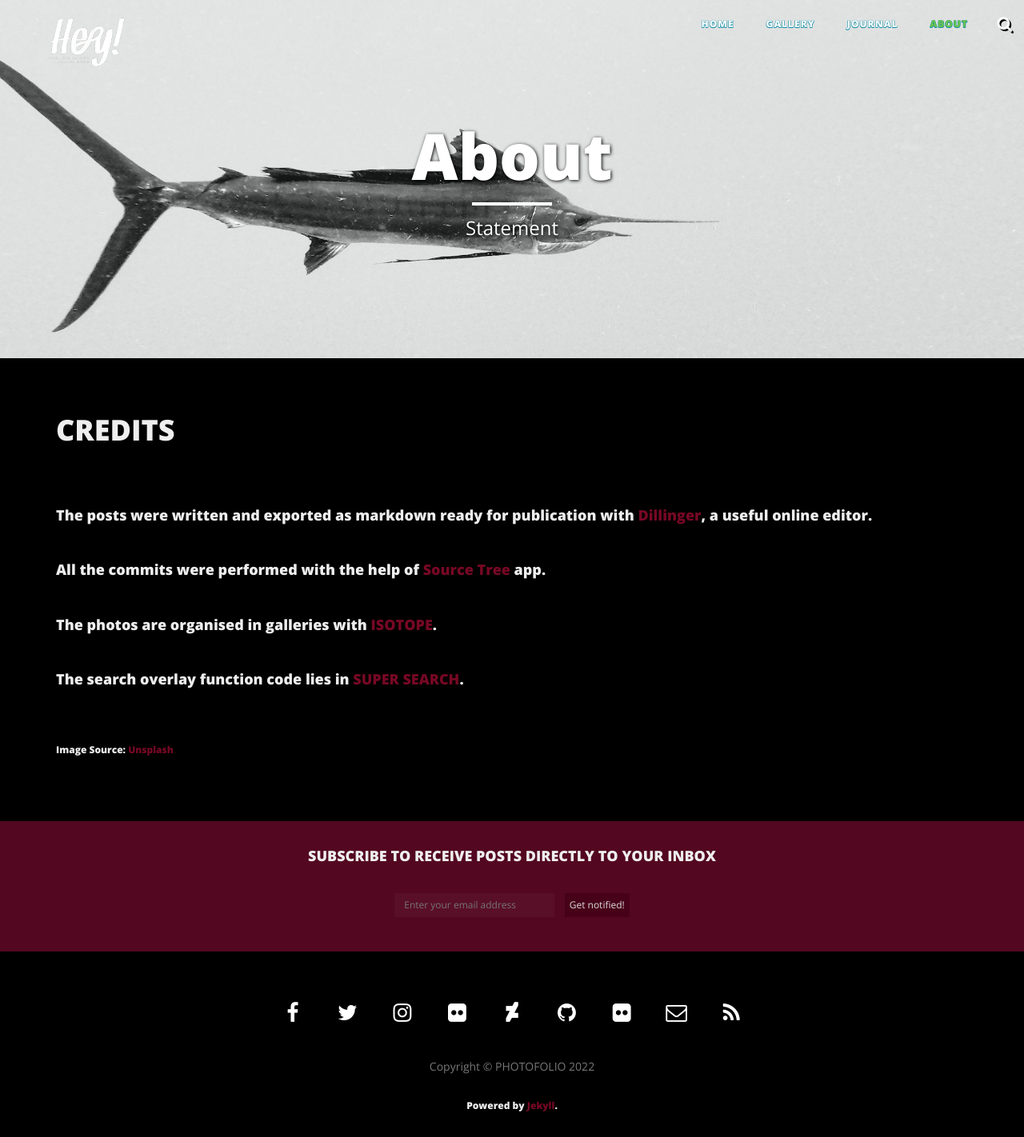
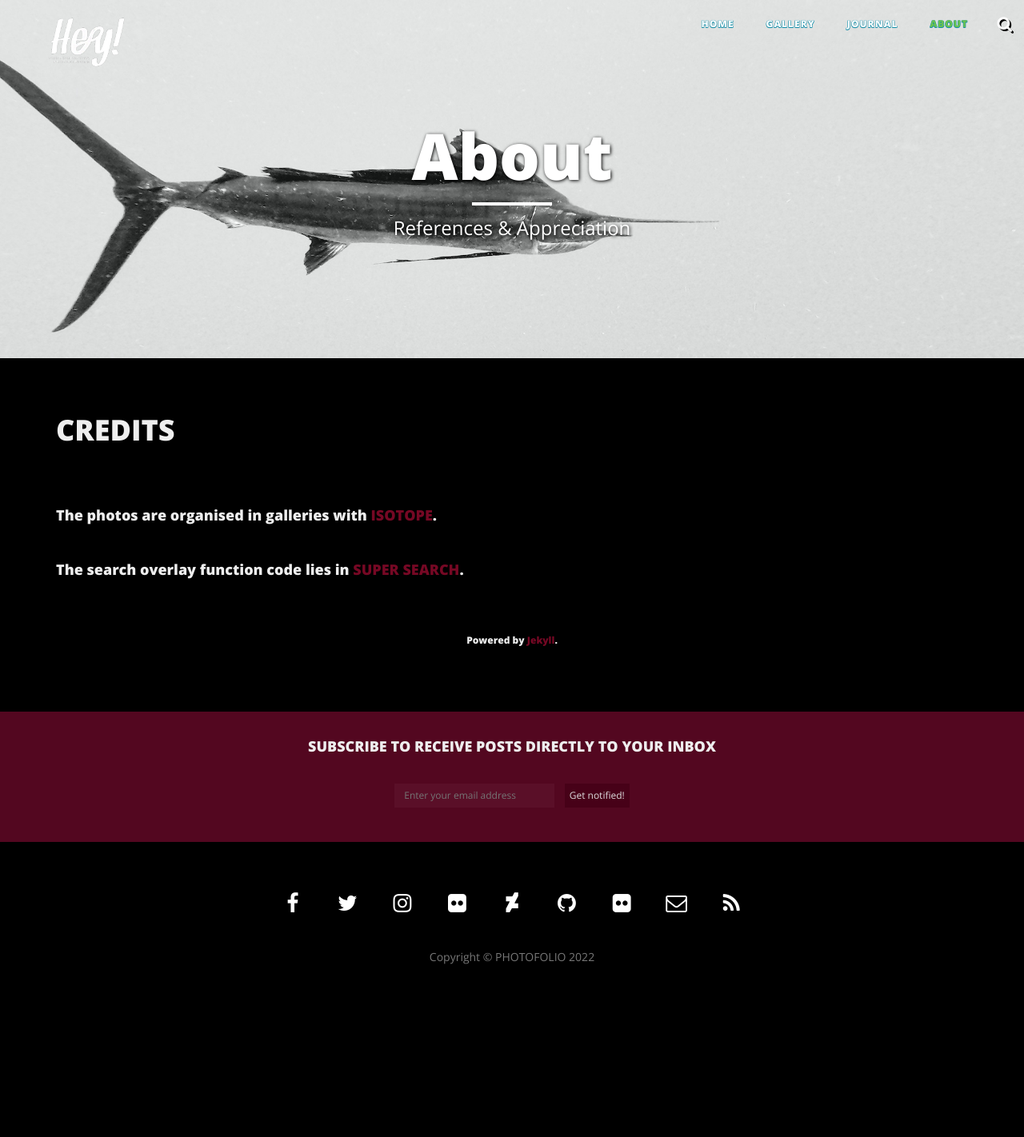
Before and after one commit to cmutnik/photofolio, a Jekyll site: the page built from about/index.html, in a window 1280 px wide. Shown: the whole page at 80% size. Built offline with Jekyll 4.4.1, drawn with Linux system fonts in a browser that asks for light colours; nearby versions of some CDN libraries; after the commit the page ends 1207 px from its top, so only the background shows below that.

Commit message:
fix citations

```diff
--- a/_includes/footer.html
+++ b/_includes/footer.html
@@ -95,7 +95,7 @@
                     </li>
                 </ul>
                 <p class="copyright text-muted">Copyright &copy; {{ site.title }} {{ site.time | date: '%Y' }}</p>
-<center><h6><p>Powered by <a href="https://github.com/jekyll/">Jekyll</a>.</p></h6></center>
+<!-- <center><h6><p>Powered by <a href="https://github.com/jekyll/">Jekyll</a>.</p></h6></center> -->
             </div>
         </div>
     </div>
--- a/about/index.html
+++ b/about/index.html
@@ -1,7 +1,7 @@
 ---
 layout: page
 title: "About"
-description: "Statement"
+description: "References & Appreciation"
 active: about
 header-img: "img/about-bg.jpg"
 ---
@@ -9,14 +9,9 @@
 <h1>CREDITS</h1>
 <br>
 <br>
-<h4>The posts were written and exported as markdown ready for publication with <a href="http://dillinger.io/">Dillinger</a>, a useful online editor.</h4>
-<br>
-<h4>All the commits were performed with the help of <a href="https://www.sourcetreeapp.com/">Source Tree</a> app.</h4>
-<br>
 <h4>The photos are organised in galleries with <a href="https://github.com/metafizzy/isotope">ISOTOPE</a>.</h4>
 <br>
 <h4>The search overlay function code lies in <a href="https://github.com/chinchang/super-search">SUPER SEARCH</a>.</h4>
 
-
 <br>
-<h6><p>Image Source: <a href="https://unsplash.com/photos/Dwheufds6kQ/">Unsplash</a></p></h6>
+<center><h6><p>Powered by <a href="https://github.com/jekyll/">Jekyll</a>.</p></h6></center>
```
